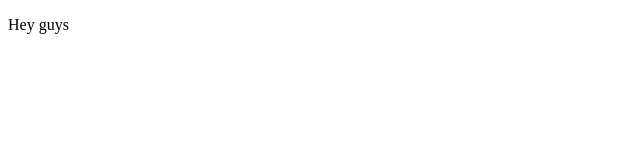
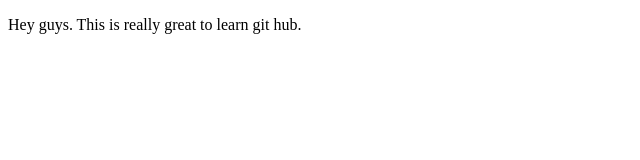
Before and after one commit to ramji3ram/Hello-World, a plain HTML site: page New folder/index1.html in a window 1280 px wide. Shown: the whole page, without its empty margins (0-640 px from the left). Drawn offline with Linux system fonts and the light colour scheme.

Commit message:
small change in the file

```diff
--- a/New folder/index1.html
+++ b/New folder/index1.html
@@ -7,7 +7,7 @@
 </head>
 <body>
 <p>
-	Hey guys
+	Hey guys. This is really great to learn git hub.
 </p>
 </body>
 </html>
```
